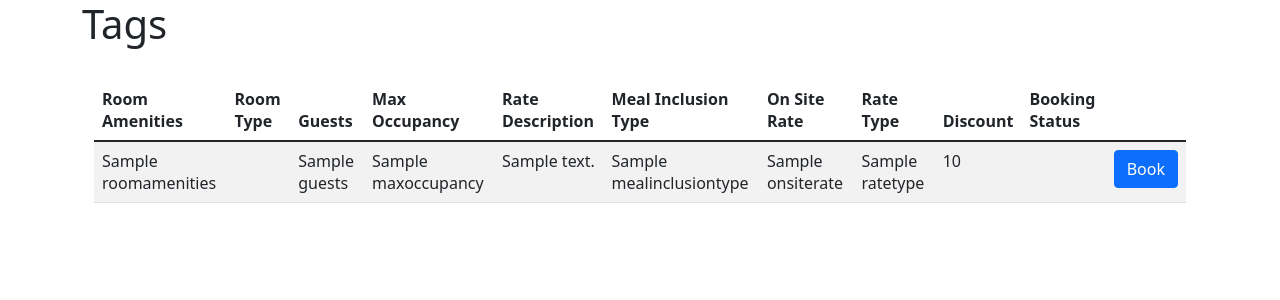
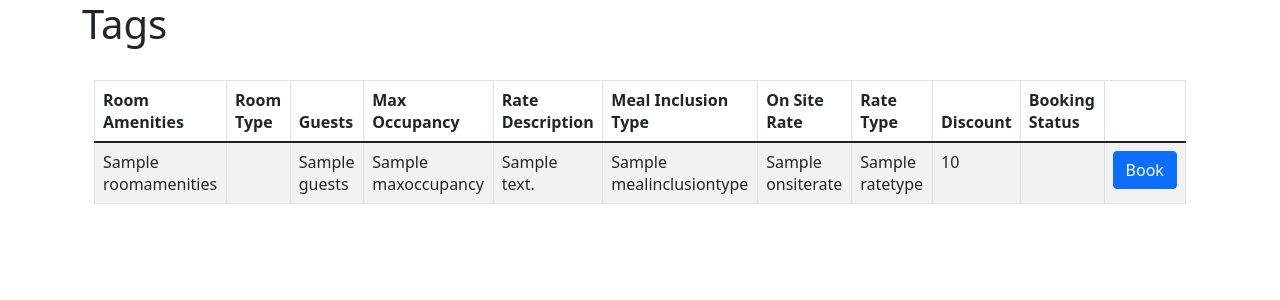
Before and after one commit to kuldeep7895/DBMS-Project, a Flask app: page /hotel/1 in a window 1280 px wide. Shown: the top 300 px of the page. Run offline with Flask 2, Linux system fonts and the light colour scheme; a database or web service that is not in the repository returns one stand-in record (values such as "Sample title"); some libraries are stand-ins or nearby versions.

Commit message:
Made table bordered

```diff
--- a/templates/room_details.html
+++ b/templates/room_details.html
@@ -28,7 +28,7 @@
 		{% else %}
 
 		<div class="container-fluid">
-			<table class="table table-striped">
+			<table class="table table-striped table-bordered">
 				<thead>
 					<tr>
 					  	<th scope="col">Room Amenities</th>
--- a/templates/show_hotels.html
+++ b/templates/show_hotels.html
@@ -52,7 +52,7 @@
 		{% else %}
 
 		<div class="container-fluid">
-			<table class="table table-striped">
+			<table class="table table-striped table-bordered">
 				<thead>
 					<tr>
 					  	<th scope="col">Hotel Name</th>
```
